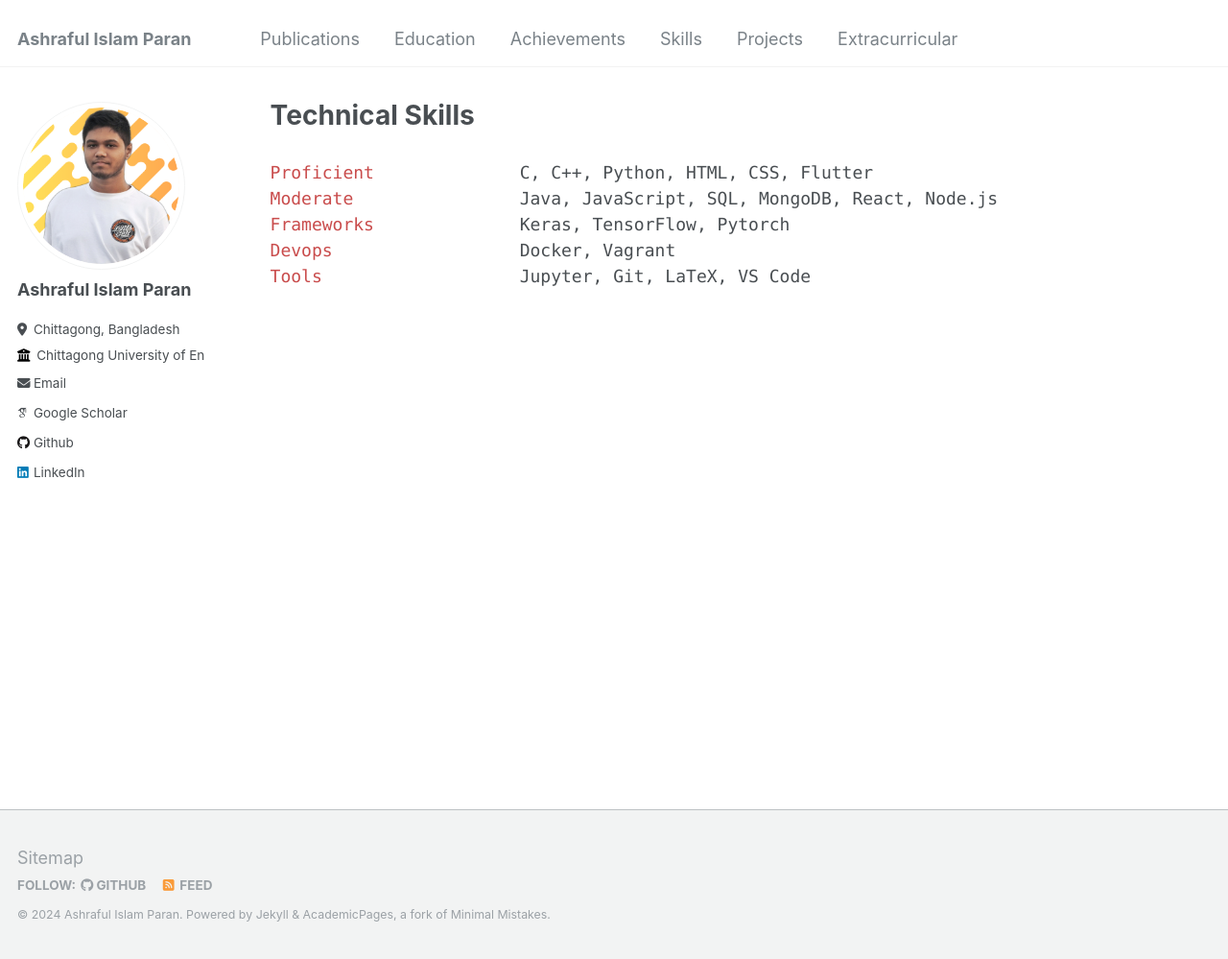
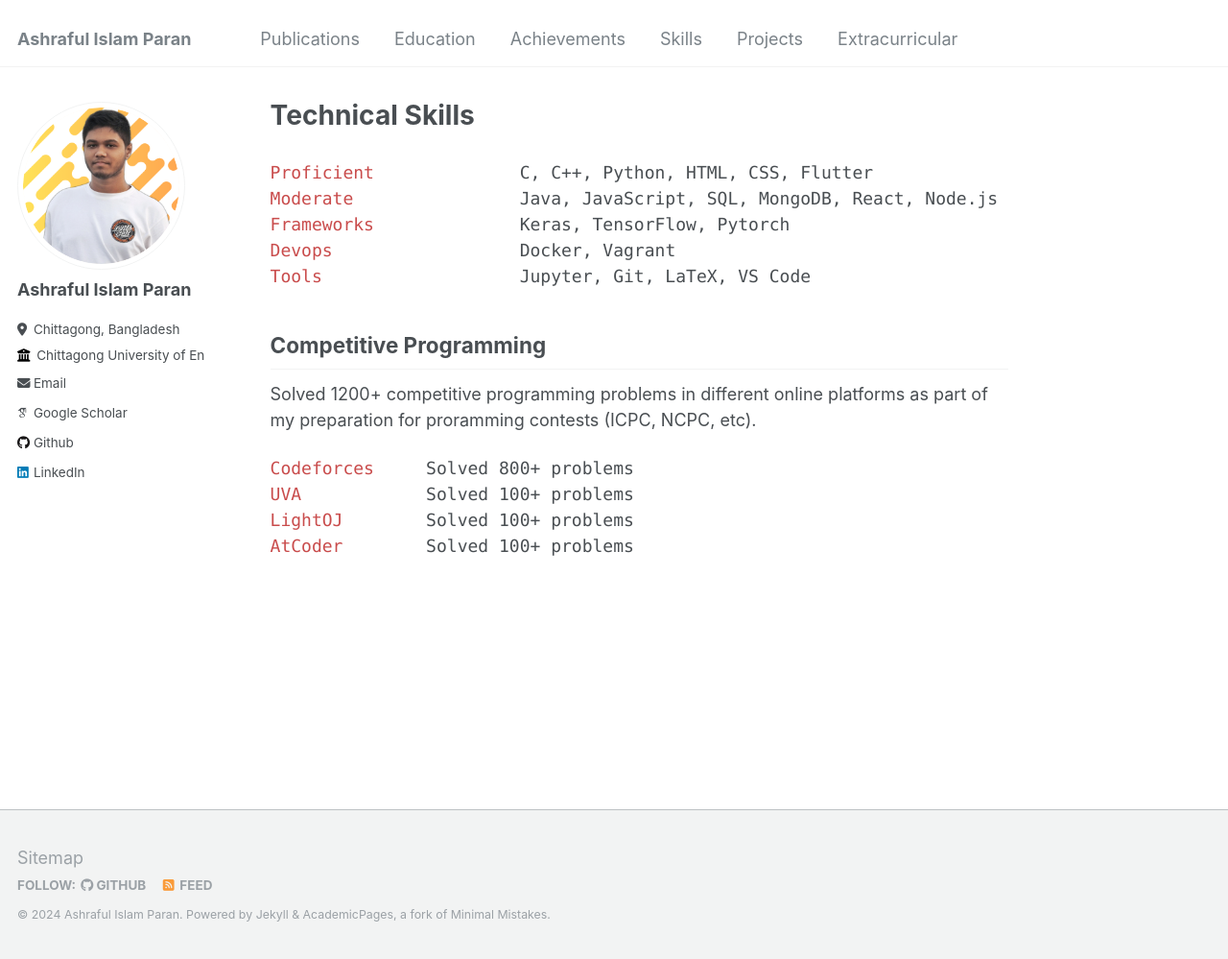
Before and after one commit to ashrafulparan2/ashrafulparan2.github.io, a Jekyll site: the page built from _pages/skills.md, in a window 1280 px wide and 999 px high. Shown: the whole window at 96% size. Built offline with Jekyll 4.4.1, drawn with Linux system fonts in a browser that asks for light colours; some web fonts are replaced.

Commit message:
minor changes

```diff
--- a/_pages/skills.md
+++ b/_pages/skills.md
@@ -15,3 +15,14 @@ permalink: /skills/
 <span style="color:rgb(201, 76, 76)">Devops</span>                  Docker, Vagrant
 <span style="color:rgb(201, 76, 76)">Tools</span>                   Jupyter, Git, LaTeX, VS Code
 </pre>
+
+## Competitive Programming
+
+Solved 1200+ competitive programming problems in different online platforms as part of my preparation for proramming contests (ICPC, NCPC, etc).
+
+<pre>
+<span style="color:rgb(201, 76, 76)">Codeforces</span>     Solved 800+ problems
+<span style="color:rgb(201, 76, 76)">UVA</span>            Solved 100+ problems
+<span style="color:rgb(201, 76, 76)">LightOJ</span>        Solved 100+ problems
+<span style="color:rgb(201, 76, 76)">AtCoder</span>        Solved 100+ problems
+</pre>
```
Also changed, not shown: _pages/achievements.md (+0 -11 lines).
